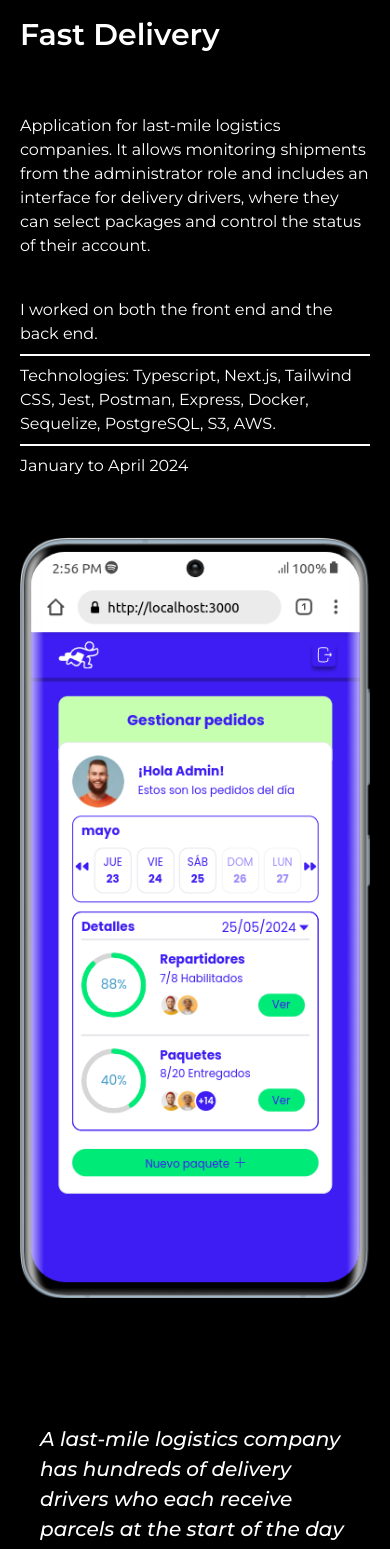
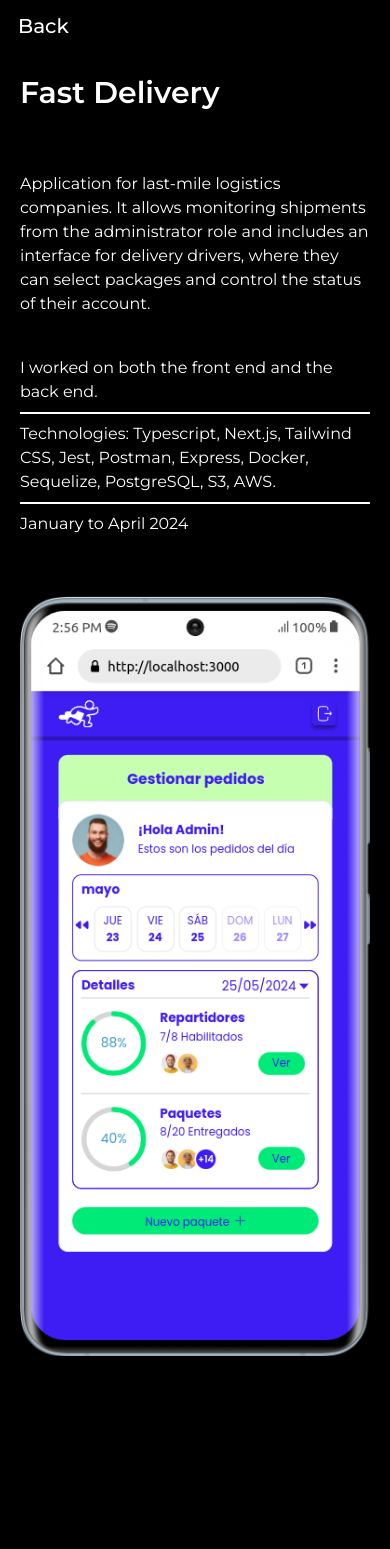
Before and after one commit to hernan789/portfolio, a React (Vite) app in the folder portfolio/: page /fast in a window 390 px wide. Shown: the top 1549 px of the page. Built offline with nearby package versions, Linux system fonts and the light colour scheme.

Commit message:
fix tablets responsivness and projects navbar

```diff
--- a/portfolio/src/components/About.tsx
+++ b/portfolio/src/components/About.tsx
@@ -135,7 +135,7 @@
 import React, { useState, useEffect } from "react";
 import resume from "../assets/Resumes/Hernan Duarte Resume.pdf";
 import cv from "../assets/Resumes/Hernan Luis Duarte CV (Spanish).pdf";
-const words1 = ["Software Engineering", "Philosophy", "Linguistics"];
+const words1 = ["software development ", "philosophy", "linguistics"];
 const words2 = ["teamwork", "coding", "studying", "problem solving"];
 const words3 = [
   "work",
--- a/portfolio/src/components/FastDelivery.tsx
+++ b/portfolio/src/components/FastDelivery.tsx
@@ -28,17 +28,17 @@ function FastDelivery() {
           </h2>
         </div>
       </div>
-      <div className="proyectos-x pt-[5%] pl-[10%] flex flex-col sm:flex-row gap-14">
+      <div className="proyectos-x pt-[5%]   grid min-[120px]:grid-cols-1 sm:grid-cols-1 md:grid-cols-2 xl:grid-cols-2 justify-items-center gap-10">
         <img className="mt-8 img-proyect rounded" src={project[0].path6} />
-        <div className="proyectos-texto-derecha font-medium italic pt-[20%]">
+        <div className="font-medium italic pt-[50%]">
           A last-mile logistics company has hundreds of delivery drivers who
           each receive parcels at the start of the day and must deliver them
           throughout the day. Thanks to this APP, a company can monitor delivery
           drivers, assign or reassign packages, and intervene to edit shipments.
         </div>
       </div>
-      <div className="proyectos-x pt-[5%] pl-[10%] flex flex-col sm:flex-row gap-14 pb-[10%]">
-        <div className="proyectos-texto-derecha font-medium italic ">
+      <div className="proyectos-x pt-[5%] pl-[10%]  grid min-[120px]:grid-cols-1 sm:grid-cols-1 md:grid-cols-2 xl:grid-cols-2 gap-10 pb-[10%] justify-items-center">
+        <div className="pt-[50%] font-medium italic ">
           The app has two different roles: the delivery driver role, where
           drivers can freely register and log in to select the packages they
           will deliver that day; and the administrator role, where the company
@@ -47,7 +47,7 @@ function FastDelivery() {
           assigned to each driver, and create, view, and edit packages to be
           sent.
         </div>
-        <img className="mt-8 img-proyect rounded" src={project[0].path5} />
+        <img className="mt-8 img-proyect rounded " src={project[0].path5} />
       </div>
 
       <section className="min-h-full bg-yellow-100 pt-[5%] ">
--- a/portfolio/src/components/Nabvar.tsx
+++ b/portfolio/src/components/Nabvar.tsx
@@ -26,8 +26,8 @@ const Nabvar: React.FC = () => {
   return (
     <div
       className={`navbar fixed w-screen transition-all duration-300 ${
-        scrolled ? "h-16" : "h-32"
-      } z-50`}
+        scrolled && isOpen ? "h-16" : "h-32"
+      } z-50 ${!isOpen && "h-[250px]"}`}
       onMouseEnter={() => setHovered(true)}
       onMouseLeave={() => setHovered(false)}
     >
--- a/portfolio/src/components/ProjectsNavbar.tsx
+++ b/portfolio/src/components/ProjectsNavbar.tsx
@@ -3,13 +3,9 @@ import { Link as ScrollLink } from "react-scroll";
 import { Link } from "react-router-dom";
 
 const ProjectsNavbar: React.FC = () => {
-  const [isOpen, setIsOpen] = useState(true);
   const [scrolled, setScrolled] = useState(0);
   const [hovered, setHovered] = useState(false);
 
-  const toggleMenu = () => {
-    setIsOpen(!isOpen);
-  };
   useEffect(() => {
     const handleScroll = () => {
       const offset = window.scrollY;
@@ -33,16 +29,18 @@ const ProjectsNavbar: React.FC = () => {
       onMouseEnter={() => setHovered(true)}
       onMouseLeave={() => setHovered(false)}
     >
-      <button
-        className="text-black font-medium text-2xl md:hidden"
-        onClick={toggleMenu}
-      >
-        Menu
-      </button>
+      <Link to="/" className={` absolute left-2 backNav`}>
+        <a
+          className={`min-[1199px]:hidden  text-black font-medium hover:underline text-xl   ${{
+            opacity: hovered ? 1 : opacity,
+          }}`}
+        >
+          Back
+        </a>
+      </Link>
+
       <div
-        className={`${
-          isOpen ? "hidden" : "block"
-        } absolute md:flex md:relative ${
+        className={`absolute md:flex md:relative ${
           scrolled ? "mt-8" : "mt-16"
         } transition-all duration-300 w-screen`}
       >
@@ -55,7 +53,7 @@ const ProjectsNavbar: React.FC = () => {
           <li className="mr-6 ">
             <Link
               to="/"
-              className="absolute left-2 top-1
+              className="max-[1199px]:hidden  absolute left-2 top-1
                 text-white
                cursor-pointer"
             >
@@ -73,7 +71,10 @@ const ProjectsNavbar: React.FC = () => {
           duration={500}
           className={`text-black  cursor-pointer`}
         >
-          <div className="absolute left-12 top-[35px]" onClick={scrollToTop}>
+          <div
+            className="absolute left-12 top-[35px] max-[1199px]:hidden "
+            onClick={scrollToTop}
+          >
             <div className="font-medium text-xl pb-0 ">Hernán Duarte</div>
           </div>
         </ScrollLink>
--- a/portfolio/src/index.css
+++ b/portfolio/src/index.css
@@ -28,30 +28,18 @@ body {
 
     min-height: screen;
   }
-  /* :hover.navbar {
-    padding-left: 20px;
 
-    margin-left: 0px;
-    /* padding-bottom: 200px; */
-  /* background-color: white;
-    width: 100%;
+  .projectsNavbar {
+    margin-left: 10px;
+    padding-top: 3%;
+    filter: invert(1);
+    mix-blend-mode: difference;
+  }
+  :hover.projectsNavbar {
+    filter: invert(1);
 
-    font-size: 50px; */
-  /* .logo {
-      mix-blend-mode: difference;
-      filter: invert(1);
-    } */
-  /* } */
-  */ .projectsNavbar {
-    margin-left: 20px;
+    min-height: screen;
   }
-  /* :hover.projectsNavbar {
-    margin-left: 20px;
-    padding-bottom: 100px;
-    background-color: black;
-    width: max-content;
-    color: black;
-  } */
   .head {
     margin-left: 20px;
 
@@ -63,7 +51,7 @@ body {
     align-items: center;
     font-size: 20px;
   }
-  tecnologias {
+  .tecnologias {
     display: flex;
     columns: 1;
     margin-left: 10px;
@@ -79,7 +67,7 @@ body {
     padding-left: 20px;
     padding-right: 3%;
     font-size: 30px;
-    padding-top: 5%;
+    padding-top: 20%;
   }
   .proyectos-g {
     padding-left: 20px;
@@ -145,14 +133,16 @@ body {
   }
   .projectsNavbar {
     padding-left: 60px;
+    filter: invert(1);
+    mix-blend-mode: difference;
   }
-  /* :hover.projectsNavbar {
-    padding-left: 60px;
-    padding-bottom: 100px;
-    background-color: black;
-    width: max-content;
-    color: black;
-  } */
+  .backNav {
+    margin-left: 60px;
+    margin-top: 50px;
+  }
+  :hover.backNav {
+    min-height: screen;
+  }
   .head {
     margin-left: 60px; /* Establecer un margen izquierdo diferente */
 
```
